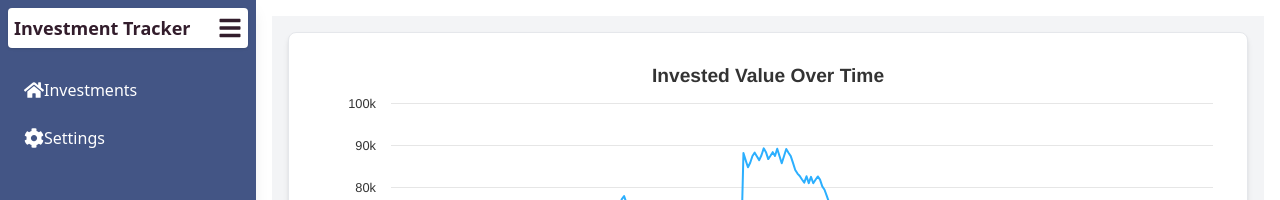
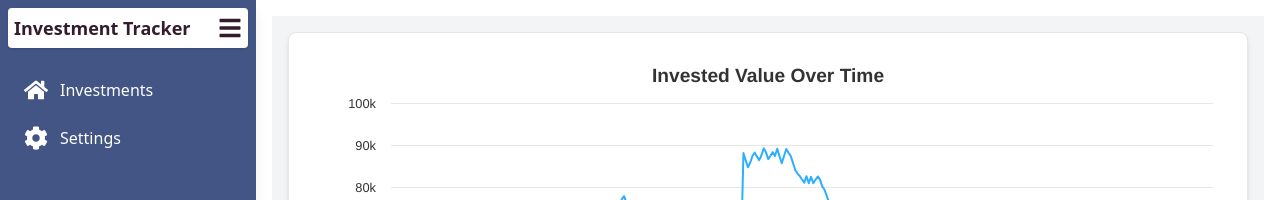
Before and after one commit to RosenGeorgievvv/investment-tracker-tool, a React (Create React App) app: page /dashboard in a window 1280 px wide. Shown: the top 200 px of the page. Built offline with nearby package versions, Linux system fonts and the light colour scheme.

Commit message:
In final stage

```diff
--- a/src/components/CardBasedPanel.jsx
+++ b/src/components/CardBasedPanel.jsx
@@ -65,14 +65,14 @@ const InvestmentCard = () => {
       <div className="max-w-3xl mx-auto bg-white p-6 rounded-lg shadow-lg mb-8">
         <h2 className="text-2xl font-bold mb-4">Add New Investment</h2>
         <form onSubmit={handleSubmit} className="space-y-4">
-          <div>
+        <div>
             <label className="block text-sm font-medium text-gray-700">
-              Type of Investment
+              Investment Name
             </label>
             <input
               type="text"
-              name="type"
-              value={newInvestment.type}
+              name="name"
+              value={newInvestment.name}
               onChange={handleChange}
               className="mt-1 block w-full p-2 border border-gray-300 rounded-md"
               placeholder=""
@@ -92,12 +92,12 @@ const InvestmentCard = () => {
           </div>
           <div>
             <label className="block text-sm font-medium text-gray-700">
-              Investment Name
+              Type of Investment
             </label>
             <input
               type="text"
-              name="name"
-              value={newInvestment.name}
+              name="type"
+              value={newInvestment.type}
               onChange={handleChange}
               className="mt-1 block w-full p-2 border border-gray-300 rounded-md"
               placeholder=""
--- a/src/components/SideNavBar.jsx
+++ b/src/components/SideNavBar.jsx
@@ -14,12 +14,12 @@ const SideNavBar = ({ darkMode, setDarkMode, isSidebarOpen, setIsSidebarOpen })
         </div>
         <nav className="flex-grow">
           <Link to="/dashboard" className="flex items-center py-2.5 px-4 my-1 rounded hover:bg-sidebarHover dark:hover:bg-gray-700 transition-colors duration-200 text-white">
-            <FaHome className={`${isSidebarOpen ? "text-xl" : "text-3xl"}`} />
-            {isSidebarOpen && <span>Investments</span>}
+            <FaHome className={`${isSidebarOpen ? "text-2xl" : "text-3xl"}`} />
+            {isSidebarOpen && <span className="ml-3">Investments</span>}
           </Link>
           <Link to="/settings" className="flex items-center py-2.5 px-4 my-1 rounded hover:bg-sidebarHover dark:hover:bg-gray-700 transition-colors duration-200 text-white">
-            <FaCog className={`${isSidebarOpen ? "text-xl" : "text-3xl"}`} />
-            {isSidebarOpen && <span>Settings</span>}
+            <FaCog className={`${isSidebarOpen ? "text-2xl" : "text-3xl"}`} />
+            {isSidebarOpen && <span className="ml-3">Settings</span>}
           </Link>
         </nav>
         <div className="mt-auto p-4">
```
